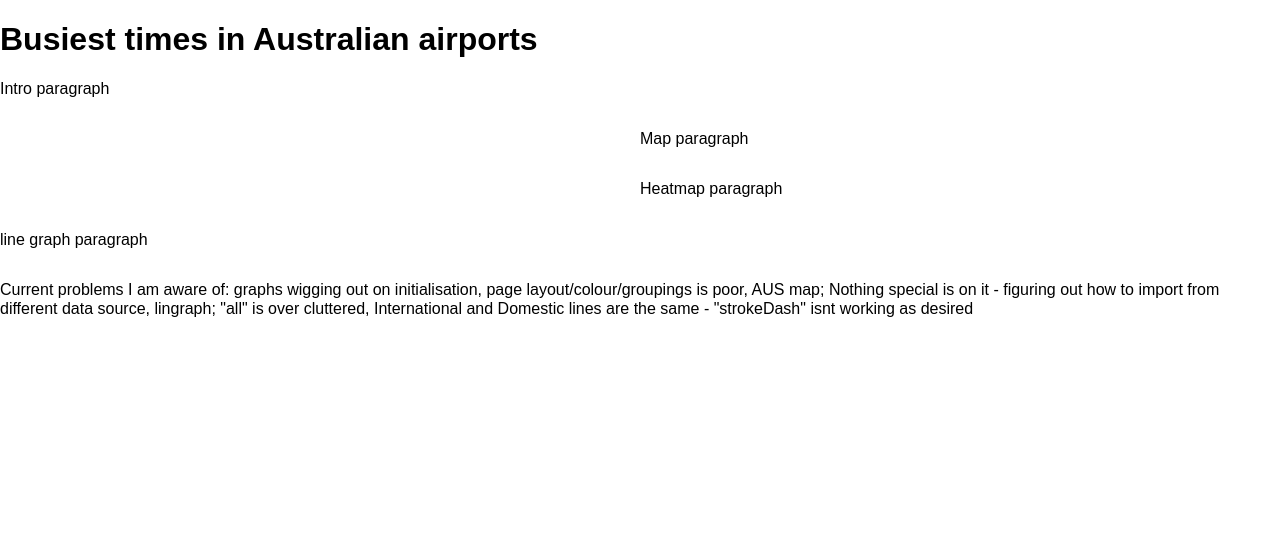
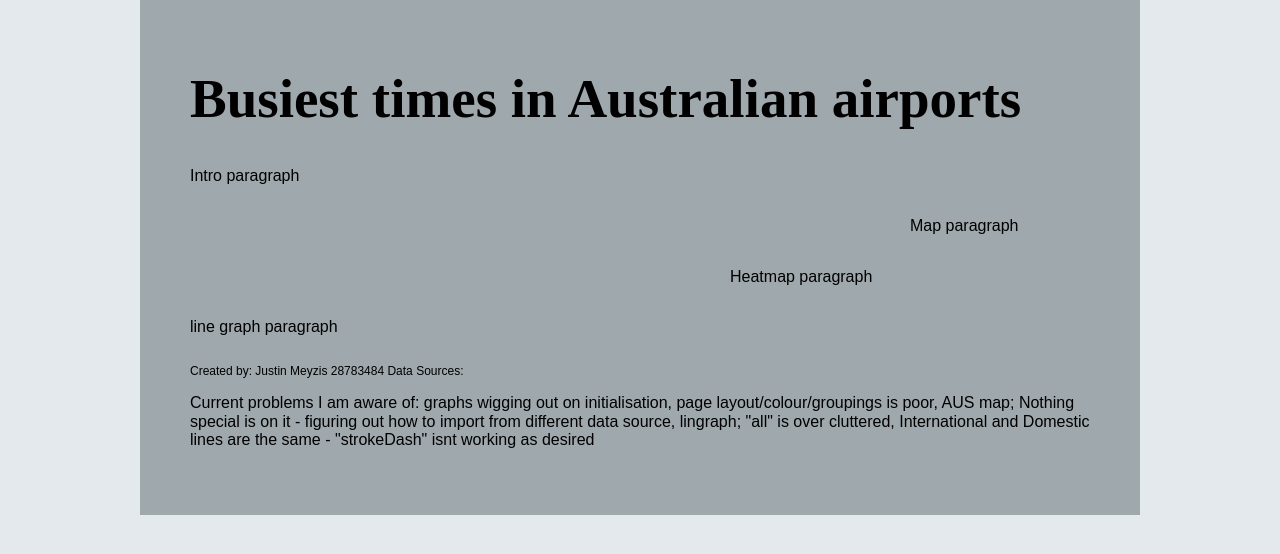
Before and after one commit to JM219/Data-vis-FIT3179, a plain HTML site: page Data-vis-assignment-2/index.html in a window 1280 px wide. Drawn offline with nearby package versions, Linux system fonts and the light colour scheme; a script that the page names is missing.

Commit message:
uploading working HTML and CSS

```diff
--- /dev/null
+++ b/Data-vis-assignment-2/CSS/styles.css
@@ -0,0 +1,54 @@
+/* Main page */
+.page {
+    width: 900px;
+    background-color: #9fa8ac;
+    margin: auto;
+    padding: 50px;
+    padding-top: 30px;
+}
+
+/* Body background */
+body {
+    background-color: #e3e9ec;
+}
+
+/* Section background */
+
+
+/* Main heading */
+.heading {
+    font-size: 55px;
+    font-family: 'Times New Roman', Times, serif;
+}
+
+/* Introduction paragraph */
+.intro {
+    font-size: medium;
+    font-family: "Arial";
+}
+
+.map {
+    width: 500px; /* This doesnt limit the map width, only the collumn. Past 400px or 110mm it seems to not work- it probably clashes with the column coding - will need to do it in vega and adjust the collumn spacing */
+}
+
+.heatmapcss {
+    align-items: right;
+}
+
+/* Plot title */
+.plotTitle {
+    font-size: small;
+    font-family: 'Times New Roman', Times, serif;
+}
+
+/* Explination paragraphs */
+.explination {
+    font-size: medium;
+    font-family: Arial, Helvetica, sans-serif;
+}
+
+/* Source Line */
+.source {
+    font-size: 12px;
+    font-family: Arial, Helvetica, sans-serif;
+}
--- a/Data-vis-assignment-2/index.html
+++ b/Data-vis-assignment-2/index.html
@@ -12,36 +12,42 @@
         <link rel="stylesheet" href="https://cdn.jsdelivr.net/npm/purecss@2.1.0/build/grids-responsive-min.css" />
 
         <!-- CSS -->
+        <link rel="stylesheet" type="text/css" href="CSS/styles.css" media="all">
 
     </head>
 
     <body>
+        <div class = "page">
                                                                 <!-- Heading and Intro paragraph -->
             <div class = "pure-g">
                 <div class = "pure-u-1">
-                <h1>
+                    <div>
+                        <h1 class = "heading">
                             Busiest times in Australian airports
                         </h1>
 
-                <p>
+                        <p class = "intro">
                             Intro paragraph
                         </p>
                     </div>
                 </div>
+            </div>
 
-
+                <!-- Map pixels seem to be larger then the standard collumn pixels -->
 
                                                                 <!-- Australia Map row -->
             <div class = "pure-g">
-            <div class = "pure-u-1-2">
-                <div id ="Map_of_AUS"></div>
+                <div class = "pure-u-4-5">
+                    <div id ="Map_of_AUS" ></div>
                     <!-- Import Map here -->
                 </div>
 
-            <div class = "pure-u-1-2">
+                <div class = "pure-u-1-5">
+                    <div>
                         <p>
                             Map paragraph
                         </p>
+                    </div>
                 </div>
             </div>
 
@@ -51,15 +57,17 @@
                                                                 <!-- Heatmap -->
             <div class = "pure-g">
 
-            <div class = "pure-u-1-2">
+                <div class = "pure-u-3-5 heatmapcss">
                     <!-- Import Heatmap here -->
                     <div id = "Heatmap_of_Total"></div>
                 </div>
 
-            <div class = "pure-u-1-2">
+                <div class = "pure-u-2-5">
+                    <div>
                         <p>
                             Heatmap paragraph
                         </p>
+                    </div>
                 </div>
 
             </div>
@@ -69,9 +77,11 @@
                                                                 <!-- Airport International and Domestic airports -->
             <div class = "pure-g">
                 <div class = "pure-u-1-2">
+                    <div>
                         <p>
                             line graph paragraph
                         </p>
+                    </div>
                 </div>
 
                 <div class = "pure-u-1-2">
@@ -80,17 +90,22 @@
                 </div>
             </div>
 
+            <div class = "source">
+                <p>
+                    Created by: Justin Meyzis 28783484 Data Sources:
+                </p>
+            </div>
             <div>
                 <p>
                     Current problems I am aware of: graphs wigging out on initialisation, page layout/colour/groupings is poor, AUS map; Nothing special is on it - figuring out how to import from different data source, lingraph; "all" is over cluttered, International and Domestic lines are the same - "strokeDash" isnt working as desired
                 </p>
             </div>
-
+        </div>
 
                                                             <!-- Import Vega images  -->
         <script type="text/javascript">
 
-            var AUSmap = "Basic_Map_with_points_01.vg.json";
+            var AUSmap = "Map_Adjustable_Sizes.vg.json";
             var Heatmap = "Heat_map.vg.json";
             var Linegraph = "Line_Graph_Dom_Int.vg.json";
 
```
Lines whose indentation alone changed are shown as unchanged.
